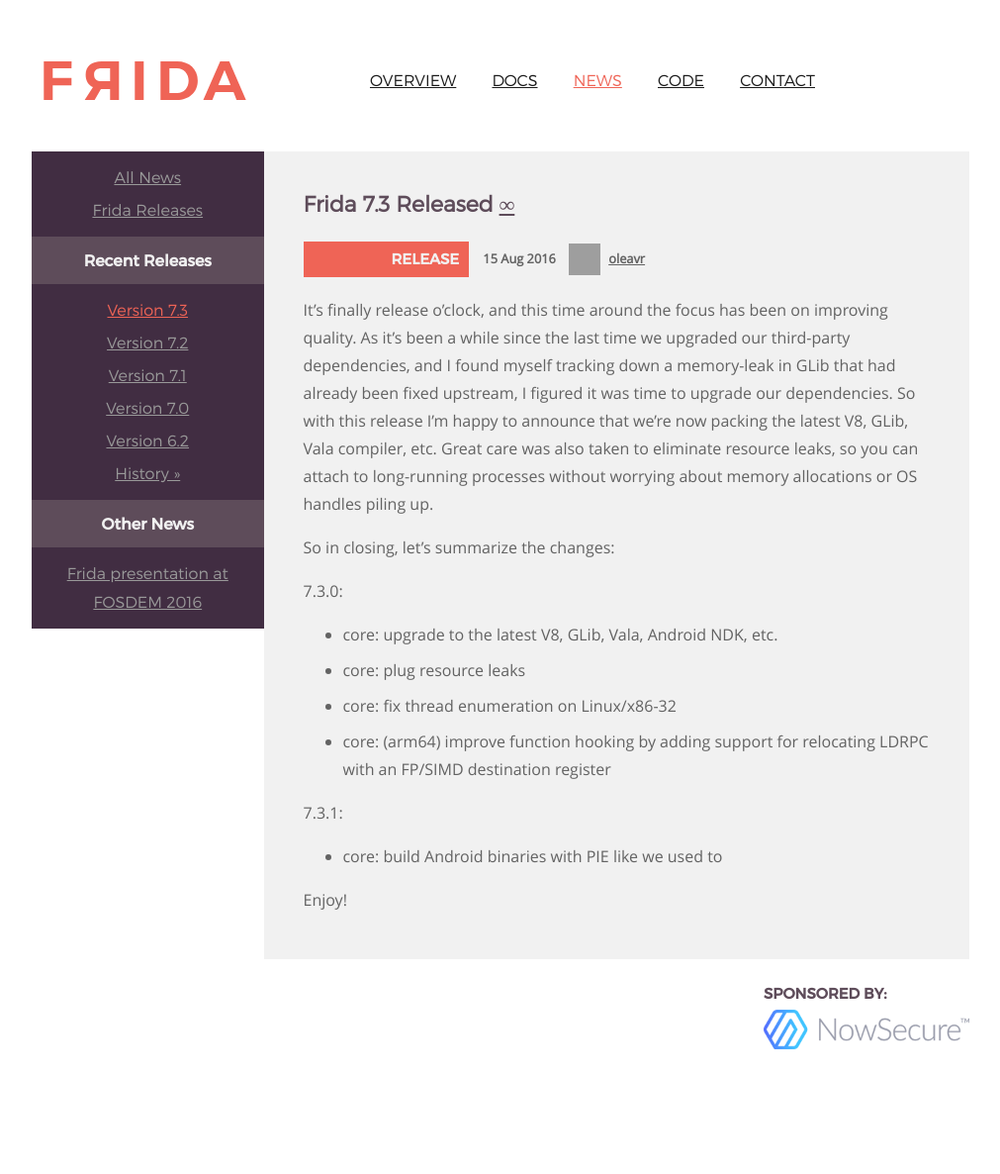
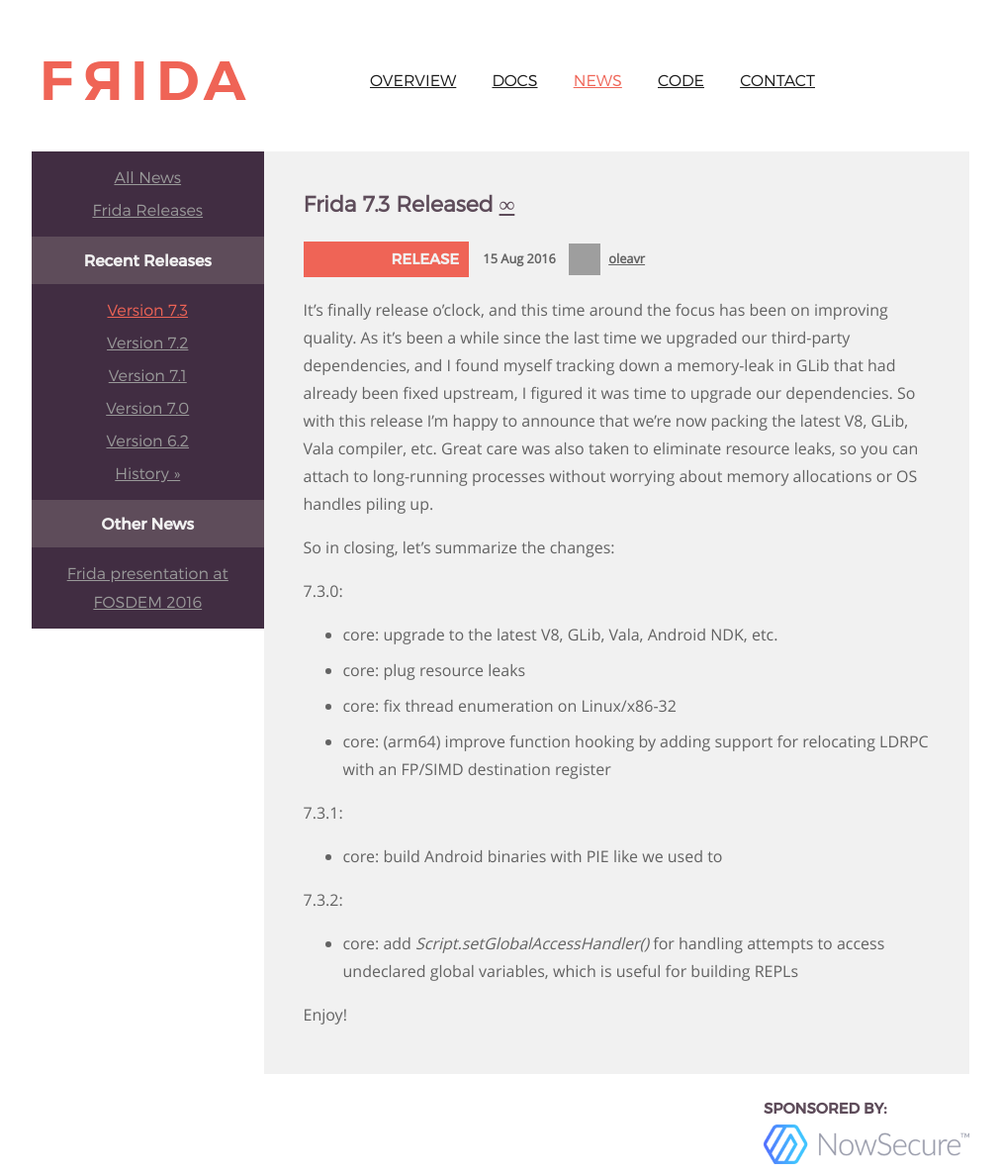
Before and after one commit to frida/frida-website, a Jekyll site: the page built from _posts/2016-08-15-frida-7-3-released.markdown, in a window 1280 px wide. Shown: the whole page at 99% size, without its empty margins (129-1140 px from the left). Built offline with Jekyll 4.4.1, drawn with Linux system fonts in a browser that asks for light colours; before the commit the page ends 1070 px from its top, so only the background shows below that; grey boxes are pictures that could not be loaded.

Commit message:
Add release notes for 7.3.2

```diff
--- a/_posts/2016-08-15-frida-7-3-released.markdown
+++ b/_posts/2016-08-15-frida-7-3-released.markdown
@@ -30,4 +30,9 @@ So in closing, let's summarize the changes:
 
 - core: build Android binaries with PIE like we used to
 
+7.3.2:
+
+- core: add *Script.setGlobalAccessHandler()* for handling attempts to access
+        undeclared global variables, which is useful for building REPLs
+
 Enjoy!
```
